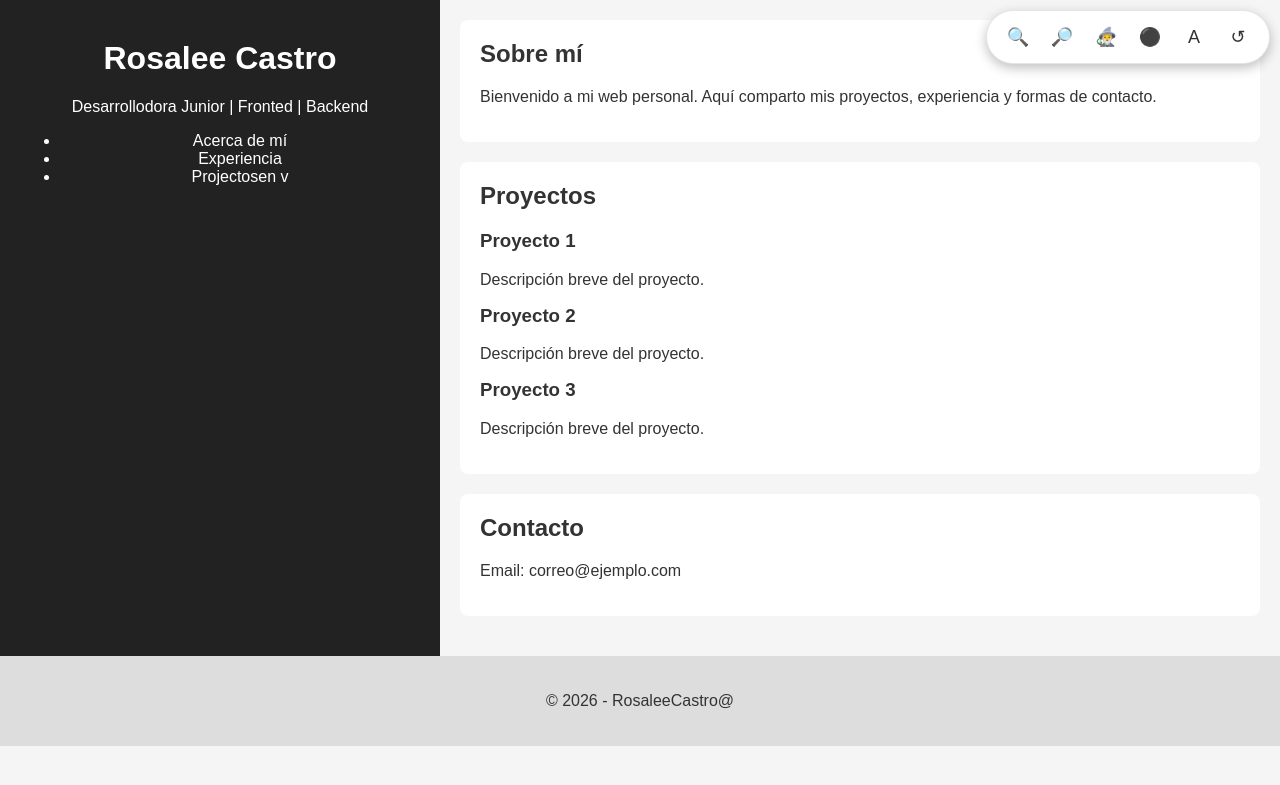
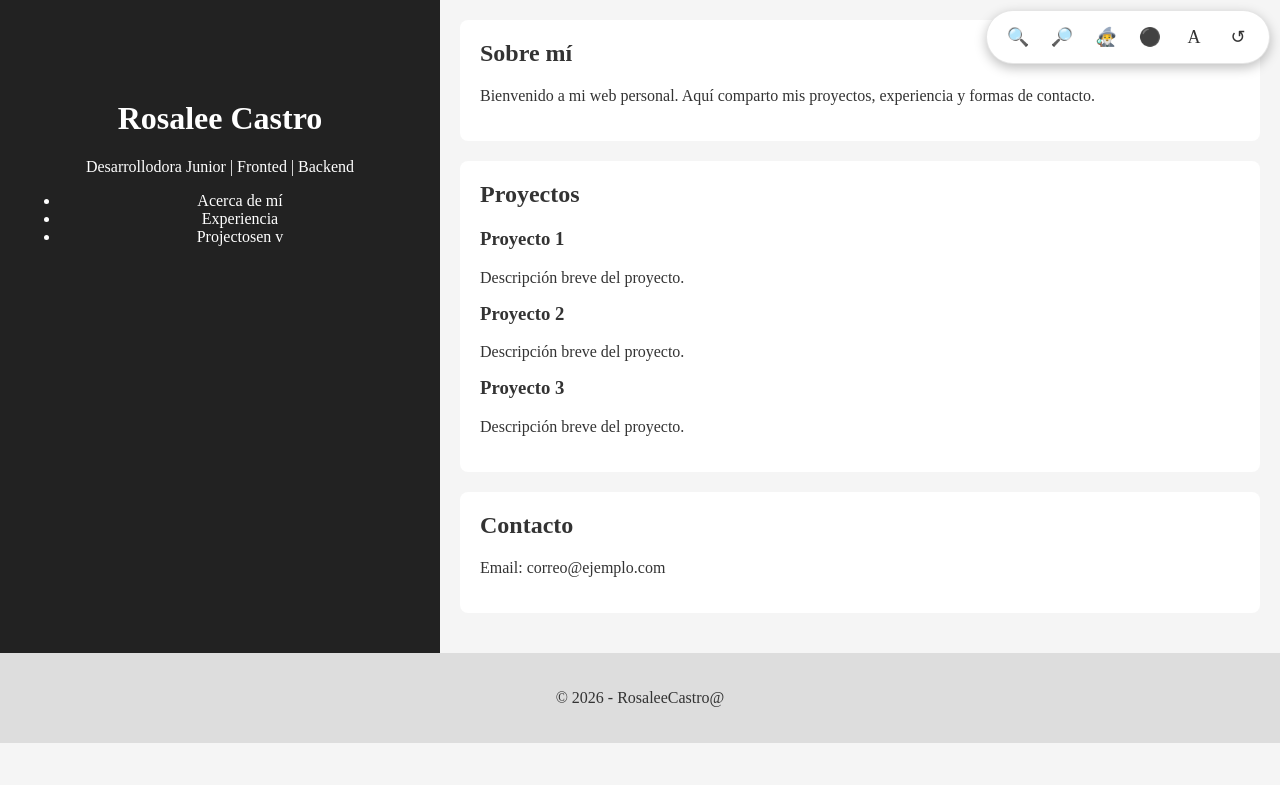
Before and after one commit to RosaleeCastro/Web_Portafolio, a PHP site: page / in a window 1280 px wide. Shown: the top 785 px of the page. Run offline with PHP 8.4, Linux system fonts and the light colour scheme.

Commit message:
feat :add style for display

```diff
--- a/style.css
+++ b/style.css
@@ -1,6 +1,6 @@
 body {
   margin: 0;
-  font-family: Arial, sans-serif;
+  font-family:;
   background: #f5f5f5;
   color: #333;
 }
@@ -13,7 +13,7 @@ header {
   background: #222;
   color: white;
   text-align: center;
-  padding: 40px 20px;
+  padding: 100px 20px;
   flex: 1;
 }
 
```
